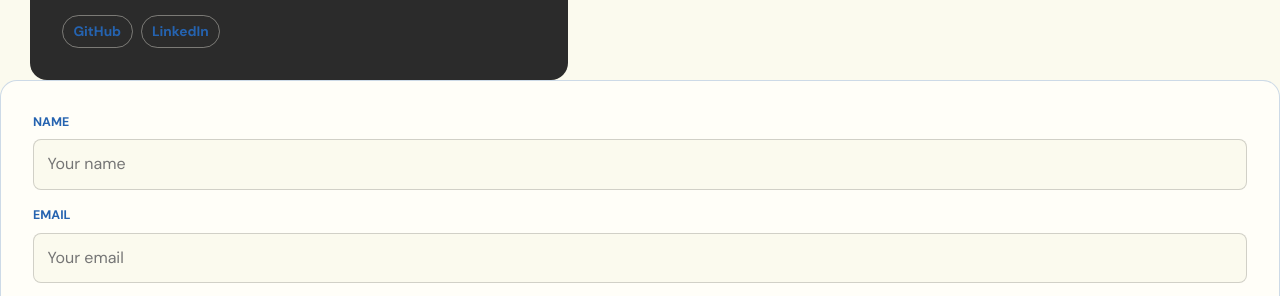
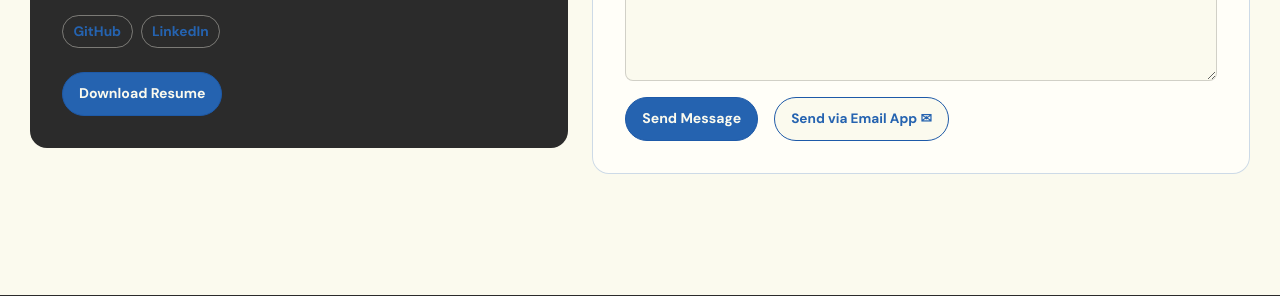
Before and after one commit to Sahiti-web/sahiti-portfolio-, a website: page contact.html in a window 1280 px wide. Shown: the part 923-1219 px from the top of the page. Drawn offline with Linux system fonts and the light colour scheme.

Commit message:
Fix layout tags so Reach Out card and contact form sit side-by-side

```diff
--- a/contact.html
+++ b/contact.html
@@ -69,6 +69,8 @@
               <a class="social-link" href="https://github.com/Sahiti-web" target="_blank" rel="noreferrer" aria-label="GitHub">GitHub</a>
               <a class="social-link" href="https://www.linkedin.com/in/sahiti-chhanam-a010b1324" target="_blank" rel="noreferrer" aria-label="LinkedIn">LinkedIn</a>
             </div>
+            <div class="hero-actions" style="margin-top: 1.5rem;">
+              <a class="primary-btn" href="Sahiti_Chhanam_Resume.pdf" download="Sahiti_Chhanam_Resume.pdf">Download Resume</a>
             </div>
           </aside>
 
```
